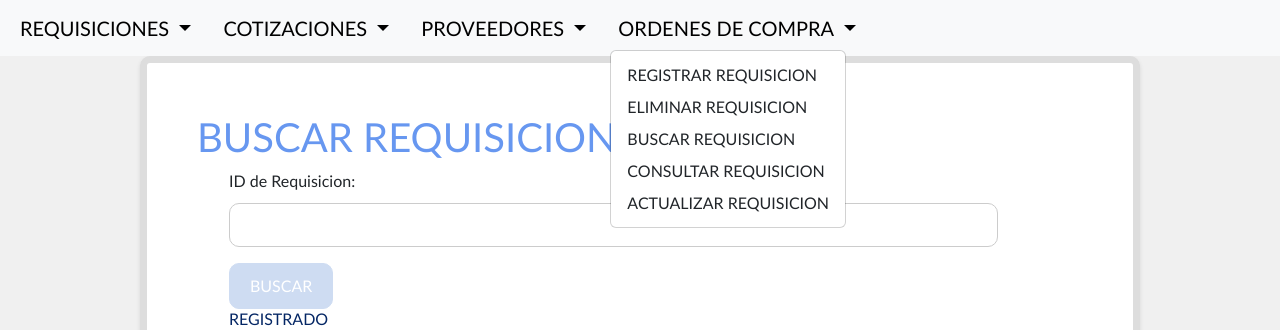
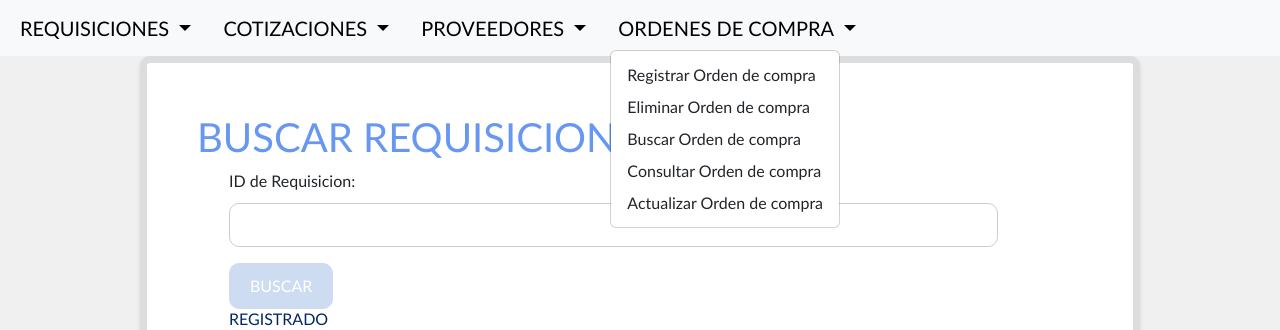
Before and after one commit to ARP2112/ProyectoIntegrador, a Flask app: page /buscarR in a window 1280 px wide, after a click on "ORDENES DE COMPRA". Shown: the top 330 px of the page. Run offline with Flask 3, Linux system fonts and the light colour scheme; some libraries are stand-ins or nearby versions.

Commit message:
Corrección del menu de OC

```diff
--- a/PI Sexto Cuatrimestre/templates/Plantilla.html
+++ b/PI Sexto Cuatrimestre/templates/Plantilla.html
@@ -61,11 +61,11 @@
                     ORDENES DE COMPRA
                 </a>
                 <ul class="dropdown-menu">
-                  <li><a class="dropdown-item" href="ordenCompra">REGISTRAR REQUISICION</a></li>
-                  <li><a class="dropdown-item" href="eliminarO">ELIMINAR REQUISICION</a></li>
-                  <li><a class="dropdown-item" href="buscarO">BUSCAR REQUISICION</a></li>
-                  <li><a class="dropdown-item" href="consultarO">CONSULTAR REQUISICION</a></li>
-                  <li><a class="dropdown-item" href="actualizarO">ACTUALIZAR REQUISICION</a></li>
+                  <li><a class="dropdown-item" href="ordenCompra">Registrar Orden de compra</a></li>
+                  <li><a class="dropdown-item" href="eliminarO">Eliminar Orden de compra</a></li>
+                  <li><a class="dropdown-item" href="buscarO">Buscar Orden de compra</a></li>
+                  <li><a class="dropdown-item" href="consultarO">Consultar Orden de compra</a></li>
+                  <li><a class="dropdown-item" href="actualizarO">Actualizar Orden de compra</a></li>
                 </ul>
               </li>
 
```
